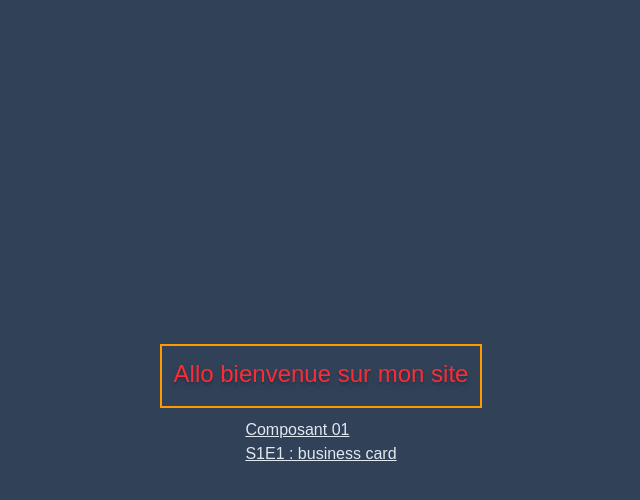
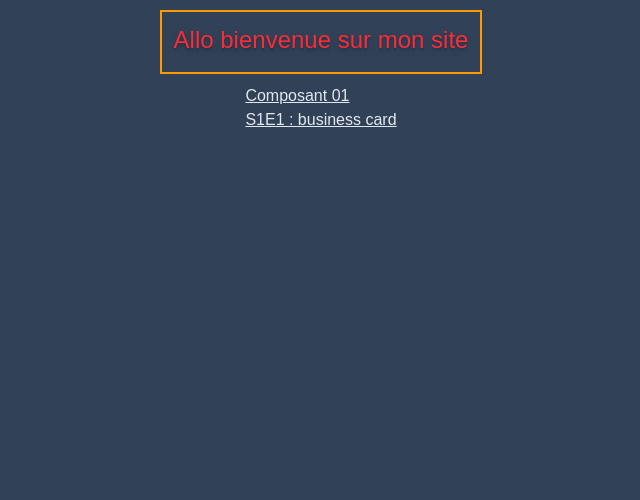
Before and after one commit to prof-moevus/25s2E_les-joe-codes_react, a Next.js app: page / in a window 1280 px wide. Shown: the top 500 px of the page, without its empty margins (319-959 px from the left). Built offline with nearby package versions, Linux system fonts and the light colour scheme.

Commit message:
💄 Update global layout style

```diff
--- a/src/app/layout.js
+++ b/src/app/layout.js
@@ -20,7 +20,7 @@ export default function RootLayout({ children }) {
   return (
     <html lang="en">
       <body
-        className={`${geistSans.variable} ${geistMono.variable} antialiased flex flex-col justify-center items-center h-[100vh]` }
+        className={`${geistSans.variable} ${geistMono.variable} antialiased flex flex-col items-center h-[100vh]` }
       >
         {children}
       </body>
```
